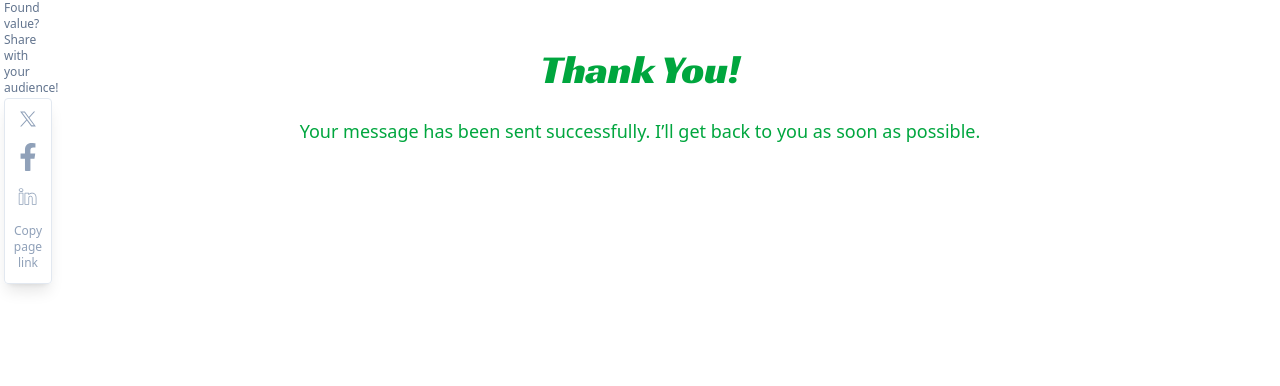
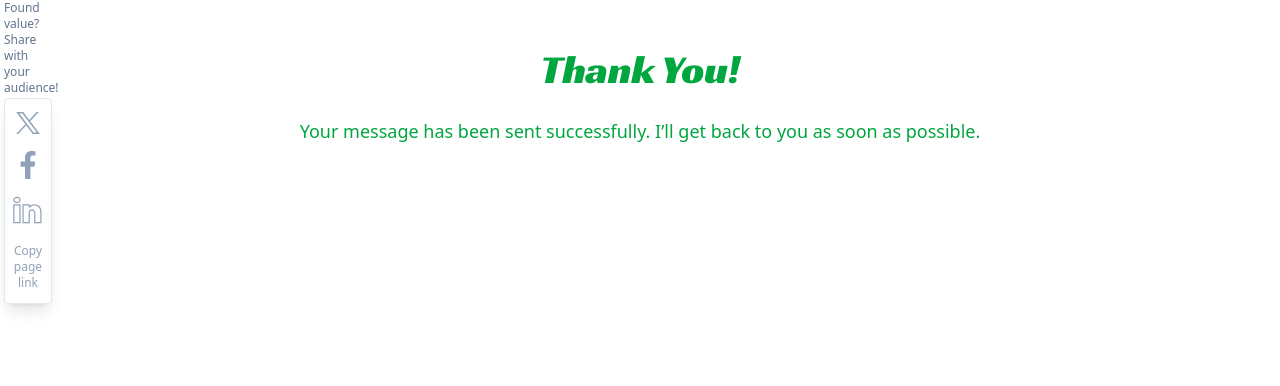
Before and after one commit to sabaPersianCalligraphy/spc, a Jekyll site: the page built from thank-you/index.html, in a window 1280 px wide. Shown: the part 225-611 px from the top of the page. Built offline with Jekyll 4.4.1, drawn with Linux system fonts in a browser that asks for light colours; some web fonts are replaced.

Commit message:
Update share-desktop.html

```diff
--- a/_includes/share-desktop.html
+++ b/_includes/share-desktop.html
@@ -18,9 +18,8 @@
     </div>
     <div class="flex flex-col items-center justify-center gap-4 px-0.5 py-3 text-xs border rounded border-slate-200 shadow-lg">
       <a :href="`https://twitter.com/intent/tweet?url=${encUrl}&text=${encTitle}`" target="_blank" rel="noopener" class="transition duration-150 ease-in-out text-slate-400 hover:font-bold hover:text-stone-800 hover:scale-110 ">
-        <span aria-hidden="true">
-          {% capture xsvg %}{% include icons/x.svg %}{% endcapture %}
-          {{ xsvg | replace: '<svg', '<svg style="width:16px;height:16px;"' }}
+        <span aria-hidden="true" style="width:16px;height:16px;">
+          {% include icons/x.svg %}
         </span>
       </a>
       <a :href="`https://www.facebook.com/sharer/sharer.php?u=${encUrl}`" target="_blank" rel="noopener" class="transition duration-150 ease-in-out text-slate-400 hover:font-bold hover:text-stone-800 hover:scale-110 ">
@@ -29,15 +28,13 @@
       </span>
       </a>
       <a :href="liHref" target="_blank" rel="noopener" class="transition duration-150 ease-in-out text-slate-400 hover:font-bold hover:text-stone-800 hover:scale-110 ">
-        <span aria-hidden="true">
-          {% capture xsvg %}{% include icons/linkedin.svg %}{% endcapture %}
-          {{ xsvg | replace: '<svg', '<svg style="width:20px;height:20px;"' }}
+        <span aria-hidden="true" style="width:16px;height:16px;">
+          {% include icons/linkedin.svg %}
         </span>
       </a>
       <button x-show="canNative" @click="nativeShare()" class="text-xs text-center transition duration-150 ease-in-out cursor-pointer text-slate-400 hover:font-bold hover:text-stone-800 hover:scale-110">
-        <span aria-hidden="true">
-          {% capture xsvg %}{% include icons/share.svg %}{% endcapture %}
-          {{ xsvg | replace: '<svg', '<svg style="width:24px;height:24px;"' }}
+        <span aria-hidden="true" style="width:16px;height:16px;">
+          {% include icons/share.svg %}
         </span>
         <span>Others</span>
       </button>
```
